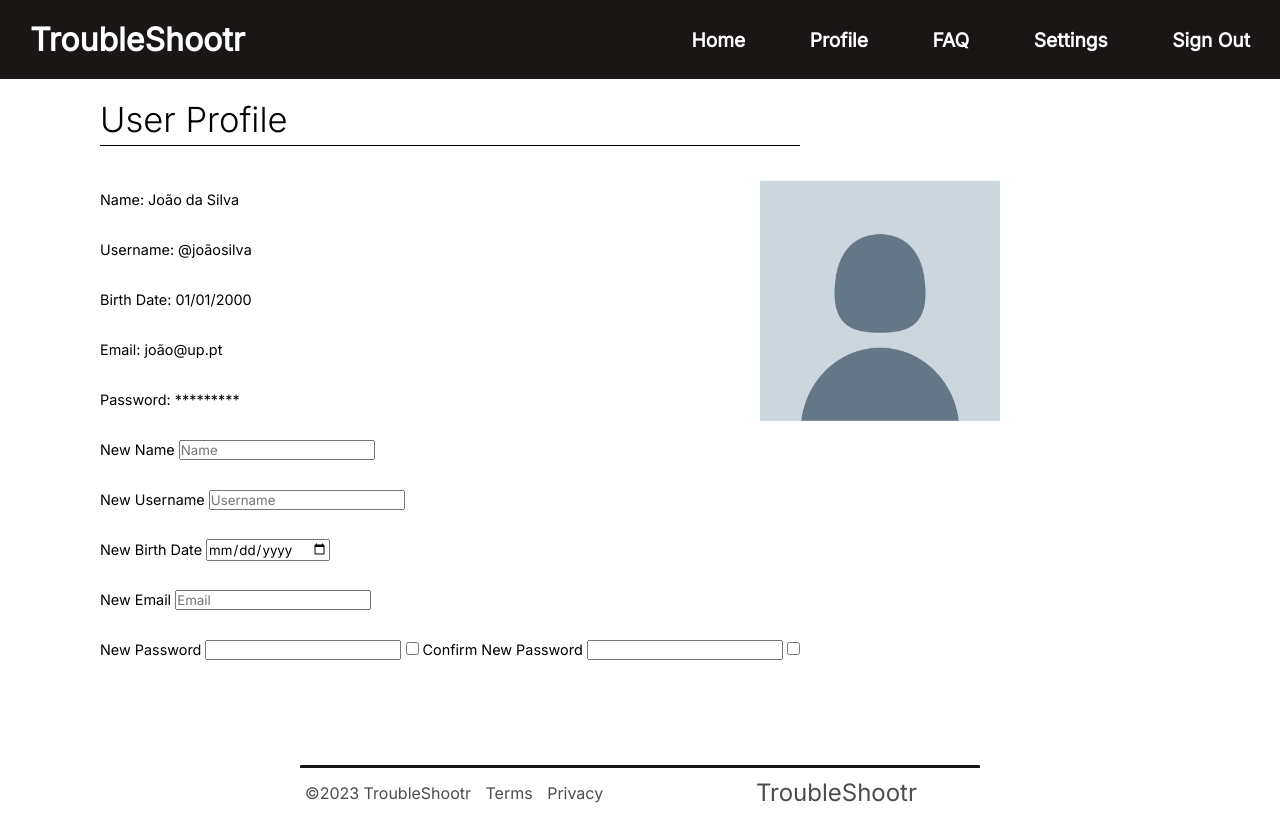
After one commit to diogocs24/LTW-TroubleShootr, a PHP site: page /profile.html in a window 1280 px wide. The commit adds this page. Run offline with PHP 8.4, Linux system fonts and the light colour scheme.

Commit message:
profile page

```diff
--- /dev/null
+++ b/profile.html
@@ -0,0 +1,78 @@
+<!DOCTYPE html>
+<html lang="en">
+<head>
+    <meta charset="UTF-8">
+    <meta http-equiv="X-UA-Compatible" content="IE=edge">
+    <meta name="viewport" content="width=device-width, initial-scale=1.0">
+    <link href="style.css" rel="stylesheet">
+    <title>Profile</title>
+</head>
+
+
+<body>
+    <header id="header" class="header">
+        <h2 class="logo">TroubleShootr</h2>
+        <nav class="navigation">
+            <a href="#" class="navigation_item">Home</a>
+            <a href="#" class="navigation_item">Profile</a>
+            <a href="#" class="navigation_item">FAQ</a>
+            <a href="#" class="navigation_item">Settings</a>
+            <a href="#" class="navigation_item">Sign Out</a>
+        </nav>
+    </header>
+    <div id="profile_img">
+        <img src="profile_image.jpg" alt="profile image">
+    </div>
+    <div id="info">
+        <h1 class="title">User Profile</h1>
+        <ul>
+            <li>Name: João da Silva</li>
+            <li>Username: @joãosilva</li>
+            <li>Birth Date: 01/01/2000 </li>
+            <li>Email: joão@up.pt</li>
+            <li>Password: ********* </li>
+        </ul>
+        <ul class="profile_change">
+            <li>New Name <input type="text" placeholder="Name"></li>
+            <li>New Username <input type="text" placeholder="Username"></li>
+            <li>New Birth Date <input type="date"></li>
+            <li>New Email <input type="text" placeholder="Email"></li>
+            <li>New Password <input type="password" > <input type="checkbox" id="seePasswordCheckBox">
+                Confirm New Password <input type="password"> <input type="checkbox" id="seePasswordCheckBox"></li>
+        </ul>
+    </div>
+    <footer id="footer">
+		<div class="copyright">
+			<ul class="left">
+				<li>&copy;2023 TroubleShootr</li>
+				<li><a href="#">Terms</a></li>
+				<li><a href="#">Privacy</a></li>
+			</ul>
+			<ul class="right">
+				<li><a href="home_page.html">TroubleShootr</a></li>
+				<li>
+					<a href="https://twitter.com/" target="_blank"
+						><ion-icon name="logo-twitter"></ion-icon
+					></a>
+				</li>
+				<li>
+					<a href="https://facebook.com/" target="_blank"
+						><ion-icon name="logo-facebook"></ion-icon
+					></a>
+				</li>
+				<li>
+					<a href="https://linkedin.com/" target="_blank"
+						><ion-icon name="logo-linkedin"></ion-icon
+					></a>
+				</li>
+				<li>
+					<a href="https://www.youtube.com/" target="_blank"
+						><ion-icon name="logo-youtube"></ion-icon
+					></a>
+				</li>
+			</ul>
+		</div>
+	</footer>
+
+</body>
+</html>
--- a/style.css
+++ b/style.css
@@ -29,11 +29,54 @@
 	pointer-events: none;
 }
 
+#info {
+    position: absolute;
+    left: 100px;
+    margin-top: 75px;
+    color: #000;
+    line-height: 50px;
+    font-size: 0.90em;
+}
+
+#info ul{
+    list-style-type:none;
+}
+
+
+#profile_img {
+    position: absolute;
+    top: 100px;
+    right: 200px;
+    transform: scale(0.60);
+}
+
+
 .logo {
 	font-size: 2em;
-	color: white;
+	color: #fff;
 	user-select: none;
 }
+
+#info h1 {
+    font-size: 2.4em;
+    position: relative;
+    top: 0px;
+    padding-top: 20px;
+    opacity: 100;
+}
+
+#info h1::after {
+    content: '';
+    display: block;
+    height: 1px;
+	width: 700px;
+    background-color: #000;
+    position: absolute;
+    bottom: -1px;
+    left: 0;
+    right: 0;
+}
+
 
 .navigation a {
 	position: relative;
```
Also changed, not shown: profile_image.jpg (added).
